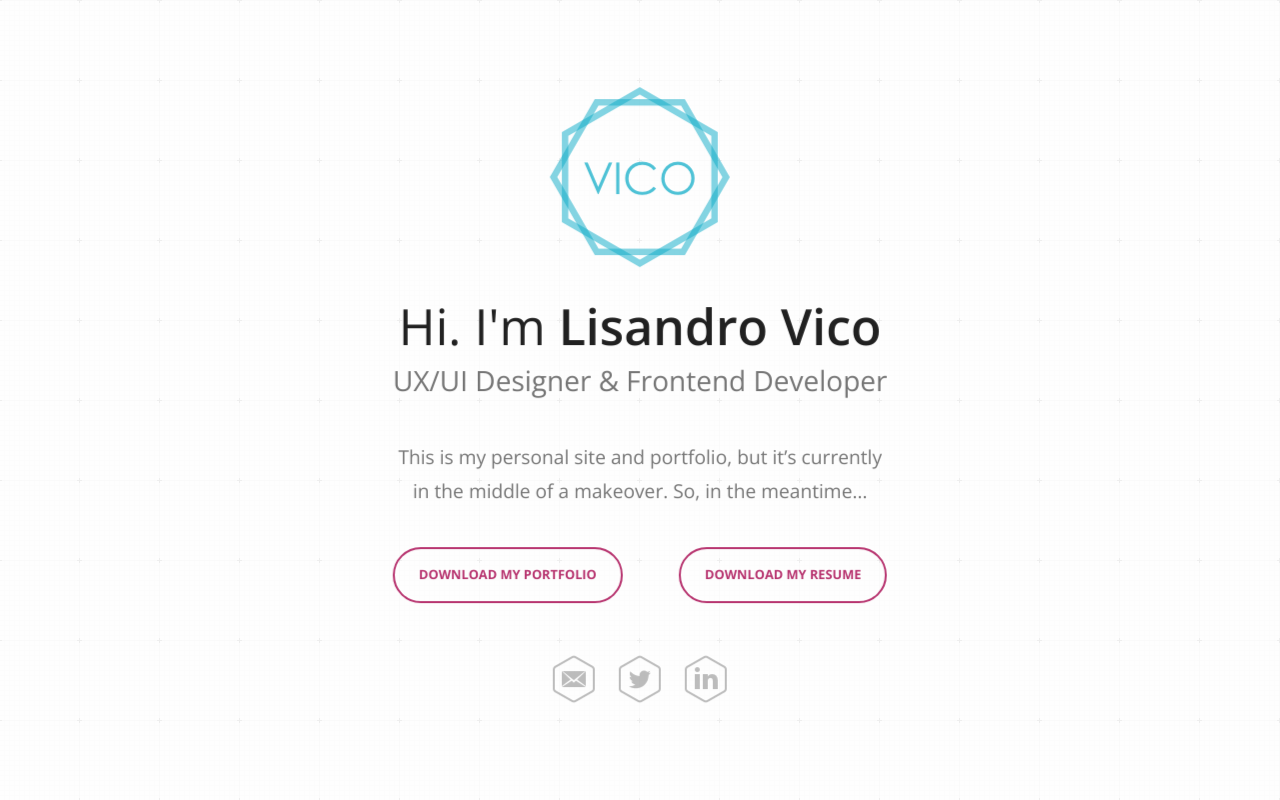
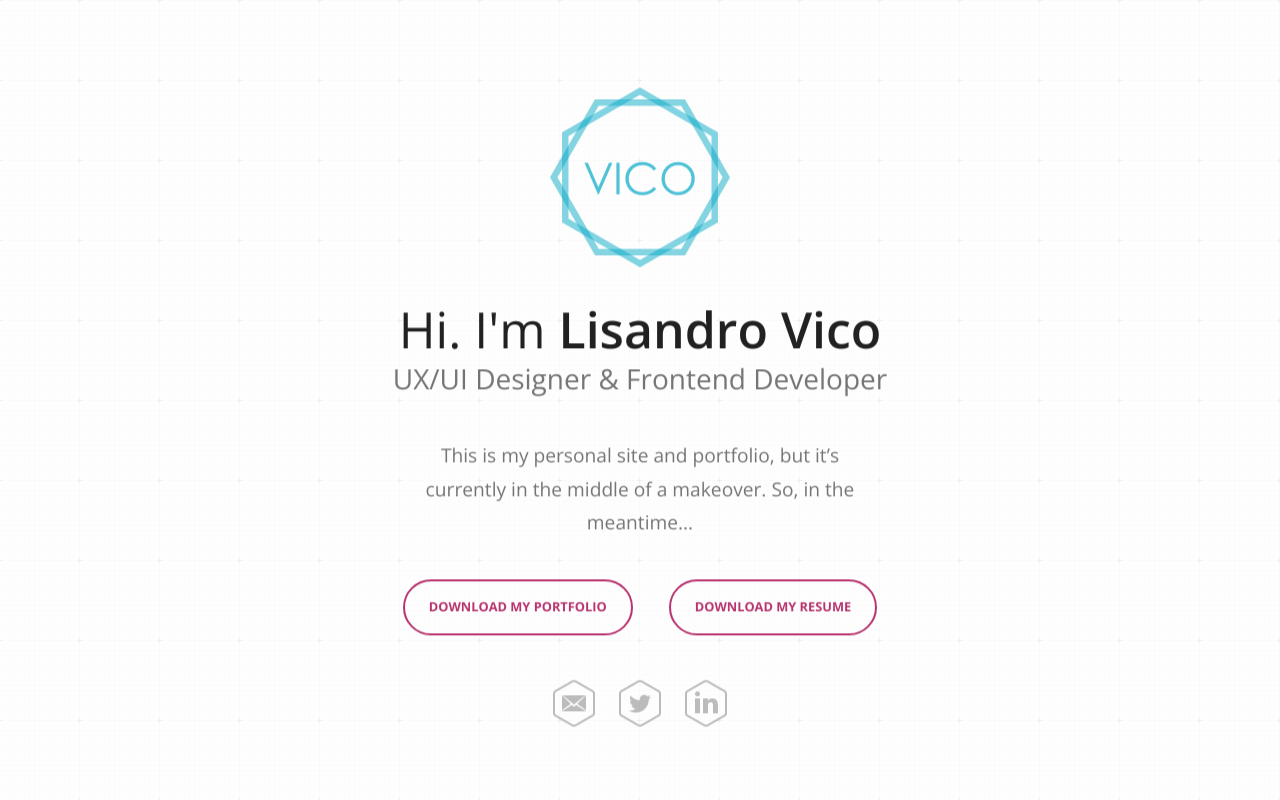
Before and after one commit to lisandrovico/lisandrovico.github.io, a plain HTML site: page index.html in a window 1280 px wide. Drawn offline with nearby package versions, Linux system fonts and the light colour scheme.

Commit message:
Portfolio: Updated styles with mobile first approach. Added media query styles for medium and big screens

```diff
--- a/css/main.css
+++ b/css/main.css
@@ -5,7 +5,7 @@ Description: Portfolio
 Author:      Lisandro Vico
 Author URI:  http://lisandrovico.github.io
 Version:     1.0
-Date:        06.01.2015
+Date:        6.1.2015
 */
 
 /* apply a natural box layout model to all elements */
@@ -62,104 +62,55 @@ audio, canvas, img, video { vertical-align: middle; }
 }
 
 
-/*  ==============
-    MOBILE: Main
-    ============== */
+/*  =======================================================================
+    MAIN STYLES: Small screens (Mobile first)
+    =======================================================================  */
+.home {
+    width: 90%;
+    text-align: center;
+    margin: auto;
+    }
+    .home__logo {
+        margin-top: 2.5rem;
+        margin-bottom: 2rem;
+    }
+    .home__title,
+    .home__subtitle {
+        max-width: 17rem;
+        margin: 0 auto 0.25rem;
+    }
+    .home__title {
+        color: rgba(0, 0, 0, 0.87);
+        font-size: 2.5rem;
+        font-weight: 300;
+        line-height: 1.2;
+        }
+        .home__title strong { font-weight: 600; }
 
-/*  =======================================================================
-    Media Queries
-    =======================================================================  */
-
-@media only screen and (min-width: 480px) {
-
-/* ====================
-    INTERMEDIATE: Menu
-   ==================== */
-
-
+    .home__subtitle {
+        font-size: 1.5rem;
+        font-weight: 300;
+    }
+    .home__tagline {
+        font-size: 1.1rem;
+        margin: 2.5rem auto;
+        line-height: 1.5;
+        max-width: 25rem;
     }
 
-@media only screen and (min-width: 768px) {
-
-/*  ============
-    WIDE: Main
-    ============ */
-    .main {
-        max-width: 90%;
-        position: absolute;
-        text-align: center;
-        top: 50%;
-        left: 50%;
-
-        -webkit-transform: translate(-50%, -50%);
-        -ms-transform: translate(-50%, -50%);
-        transform: translate(-50%, -50%);
-        }
-        .main__logo { margin-bottom: 1.5rem; }
-        .main__title {
-            color: rgba(0, 0, 0, 0.87);
-            font-size: 3.125rem;
-            font-weight: 300;
-            margin: 0;
-            }
-            .main__title strong { font-weight: 600; }
-        .main__subtitle {
-            margin: 0;
-            font-size: 1.75rem;
-            font-weight: 300;
-        }
-        .main__tagline {
-            font-size: 1.2rem;
+/*  CONTACT  */
+.home__contact {
+    clear: both;
     margin: 2.5rem 0;
-            line-height: 1.75;
-        }
-
-    .btn {
-        background: transparent;
-        border: 2px solid #B7346F;
-        -webkit-border-radius: 3rem;
-        border-radius: 3rem;
-
-        color: #B7346F;
-        display: inline-block;
-        vertical-align: middle;
-        float: left;
-        font-size: 0.8rem;
-        font-weight: 700;
-        line-height: 2.5;
-        padding: 0.625rem 1.5rem;
-        text-transform: uppercase;
-        text-decoration: none;
-        position: relative;
-
-        /* easeInOutQuart */
-        transition: all 0.3s cubic-bezier(0.770, 0.000, 0.175, 1.000);
-        }
-        .btn--resume { float: right; }
-        .btn:hover {
-            background: #B7346F;
-            color: #FFF;
-        }
-        .btn:focus,
-        .btn:active {
-            background: #922355;
-            border-color: #922355;
-            color: #FFF;
-            outline: none;
-        }
-
-    .main__contact {
-        clear: both;
-        margin: 3rem 0 0;
     list-style-type: none;
     padding: 0;
     text-align: center;
     }
-        .main__contact li {
+    .home__contact li {
         display: inline-block;
-            margin: 0 0.5rem;
+        margin: 0 0.75rem;
     }
-        .main__contact a {
+    .home__contact a {
         background-image: url(../img/icon__social.png);
         background-position: left top;
         background-repeat: no-repeat;
@@ -179,30 +130,106 @@ audio, canvas, img, video { vertical-align: middle; }
         a.contact--linkedin { background-position: right top; }
             a.contact--linkedin:hover,
             a.contact--linkedin:focus { background-position: right bottom; }
+
+/*  BUTTONS  */
+.btn {
+    background: transparent;
+    border: 2px solid #B7346F;
+    -webkit-border-radius: 3rem;
+    border-radius: 3rem;
+
+    color: #B7346F;
+    display: block;
+    font-size: 1rem;
+    font-weight: 700;
+    line-height: 2.5;
+    padding: 0.625rem 1.5rem;
+    text-transform: uppercase;
+    text-decoration: none;
+    position: relative;
+
+    max-width: 25rem;
+    margin: auto;
+
+    /* easeInOutQuart */
+    transition: all 0.3s cubic-bezier(0.770, 0.000, 0.175, 1.000);
+    }
+    .btn:first-child { margin-bottom: 1.5rem; }
+    .btn:hover {
+        background: #B7346F;
+        color: #FFF;
+    }
+    .btn:focus,
+    .btn:active {
+        background: #922355;
+        border-color: #922355;
+        color: #FFF;
+        outline: none;
     }
 
-@media only screen and (min-width: 1140px) {
 
-/* ===============
-    Maximal Width
-   =============== */
+/*  =======================================================================
+    MEDIA QUERIES
+    =======================================================================  */
 
-    .wrapper {
-        width: 1026px; /* 1140px - 10% for margins */
-        margin: 0 auto;
+/*  WIDE: Medium screens  */
+@media only screen and (min-width: 40em) {
+    .home__title,
+    .home__subtitle {
+        max-width: 100%;
+        margin: 0;
+    }
+    .home__title { font-size: 3.125rem; }
+    .home__subtitle {
+        font-size: 1.75rem;
+        font-weight: 300;
+    }
+    .home__tagline {
+        font-size: 1.2rem;
+        line-height: 1.75;
+        max-width: 30rem;
+    }
+
+    .home .btn {
+        display: inline-block;
+        vertical-align: middle;
+        font-size: 0.8rem;
+        font-weight: 700;
+        margin: 0 1rem;
+        line-height: 2.5;
+        padding: 0.625rem 1.5rem;
+    }
+
+    .home__contact { margin-bottom: 1rem; }
+        .home__contact li { margin: 0 0.5rem; }
+}
+
+
+/*  WIDE: Big screens  */
+@media only screen and (min-width: 50em) { }
+
+
+/*  WIDE: Maximal width  */
+@media only screen and (min-width: 1140px) { }
+
+
+/*  WIDE / TALL: Medium screens AND at least 664px  */
+@media only screen and (min-width: 40em) and (min-height: 41.5em) {
+    .home {
+        position: absolute;
+        top: 50%;
+        left: 50%;
+
+        -webkit-transform: translate(-50%, -50%);
+        -ms-transform: translate(-50%, -50%);
+        transform: translate(-50%, -50%);
     }
 }
 
-/* ==========================================================================
-   Helper classes
-   ========================================================================== */
-.clearfix:before,
-.clearfix:after {
-    content: " ";
-    display: table;
-    }
-    .clearfix:after { clear: both; }
 
+/* =========================================================================
+   HELPER CLASSES
+   ========================================================================= */
 .ir {
     background-color: transparent;
     border: 0;
@@ -216,54 +243,18 @@ audio, canvas, img, video { vertical-align: middle; }
         height: 150%;
     }
 
-.hidden {
-    display: none !important;
-    visibility: hidden;
-}
-
-.visuallyhidden {
-    border: 0;
-    clip: rect(0 0 0 0);
-    height: 1px;
-    margin: -1px;
-    overflow: hidden;
-    padding: 0;
-    position: absolute;
-    width: 1px;
-}
-
-.visuallyhidden.focusable:active,
-.visuallyhidden.focusable:focus {
-    clip: auto;
-    height: auto;
-    margin: 0;
-    overflow: visible;
-    position: static;
-    width: auto;
-}
-
-.invisible {
-    visibility: hidden;
-}
-
 .clearfix:before,
 .clearfix:after {
     content: " ";
     display: table;
     }
+    .clearfix:after { clear: both; }
+    .clearfix { *zoom: 1; }
 
-.clearfix:after {
-    clear: both;
-}
 
-.clearfix {
-    *zoom: 1;
-}
-
-/* ==========================================================================
-   Print styles
-   ========================================================================== */
-
+/* =========================================================================
+   PRINT STYLES
+   ========================================================================= */
 @media print {
     * {
         background: transparent !important;
@@ -272,57 +263,21 @@ audio, canvas, img, video { vertical-align: middle; }
         text-shadow: none !important;
     }
 
-    a,
-    a:visited {
-        text-decoration: underline;
-    }
-
-    a[href]:after {
-        content: " (" attr(href) ")";
-    }
-
-    abbr[title]:after {
-        content: " (" attr(title) ")";
-    }
+    a, a:visited { text-decoration: underline; }
+    a[href]:after { content: " (" attr(href) ")"; }
+    abbr[title]:after { content: " (" attr(title) ")"; }
 
     .ir a:after,
     a[href^="javascript:"]:after,
-    a[href^="#"]:after {
-        content: "";
+    a[href^="#"]:after { content: ""; }
+
+    pre, blockquote { border: 1px solid #999; page-break-inside: avoid; }
+    thead { display: table-header-group; }
+    tr, img { page-break-inside: avoid; }
+    img { max-width: 100% !important; }
+
+    @page { margin: 0.5cm; }
+
+    p, h2, h3 { orphans: 3; widows: 3; }
+    h2, h3 { page-break-after: avoid; }
 }
-
-    pre,
-    blockquote {
-        border: 1px solid #999;
-        page-break-inside: avoid;
-    }
-
-    thead {
-        display: table-header-group;
-    }
-
-    tr,
-    img {
-        page-break-inside: avoid;
-    }
-
-    img {
-        max-width: 100% !important;
-    }
-
-    @page {
-        margin: 0.5cm;
-    }
-
-    p,
-    h2,
-    h3 {
-        orphans: 3;
-        widows: 3;
-    }
-
-    h2,
-    h3 {
-        page-break-after: avoid;
-    }
-}
--- a/index.html
+++ b/index.html
@@ -38,23 +38,23 @@
             <p class="browsehappy">You are using an <strong>outdated</strong> browser. Please <a href="http://browsehappy.com/">upgrade your browser</a> to improve your experience.</p>
         <![endif]-->
 
-            <div class="main clearfix">
-                <img class="main__logo" src="img/logo__vico.png" alt="Logo: VICO" />
-                <h1 class="main__title">Hi. I'm <strong>Lisandro Vico</strong></h1>
-                <h2 class="main__subtitle">UX/UI Designer &amp; Frontend Developer</h2>
-                <p class="main__tagline">This is my personal site and portfolio, but it’s currently <br />in the middle of a makeover. So, in the meantime...</p>
+            <section class="home clearfix">
+                <img class="home__logo" src="img/logo__vico.png" alt="Logo: VICO" />
+                <h1 class="home__title">Hi. I'm <strong>Lisandro Vico</strong></h1>
+                <h2 class="home__subtitle">UX/UI Designer &amp; Frontend Developer</h2>
+                <p class="home__tagline">This is my personal site and portfolio, but it’s currently in the middle of a makeover. So, in the meantime...</p>
 
-                <div class="main__buttons clearfix">
+                <div class="home__buttons clearfix">
                     <a class="btn btn--portfolio" href="#">Download my Portfolio</a>
                     <a class="btn btn--resume" href="cv_lisandrovico.pdf" target="_blank">Download my Resume</a>
                 </div>
 
-                <ul class="main__contact clearfix">
+                <ul class="home__contact clearfix">
                     <li><a class="ir contact--mail" href="mailto:lisandrovico@gmail.com">Send me an E-mail</a></li><!--
                     --><li><a class="ir contact--twitter" target="_blank" href="http://twitter.com/bogardus">Follow me on Twitter</a></li><!--
                     --><li><a class="ir contact--linkedin" target="_blank" href="http://ar.linkedin.com/in/lisandrovico/">Watch my profile at LinkedIn</a></li>
                 </ul>
-            </div> <!-- #main -->
+            </section> <!-- #main -->
 
         <!-- Google Analytics: change UA-XXXXX-X to be your site's ID. -->
         <script>
```
Lines whose indentation alone changed are shown as unchanged.
